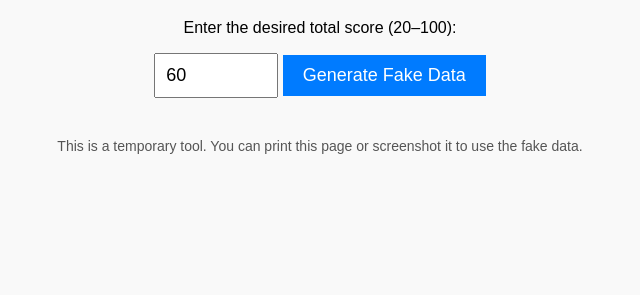
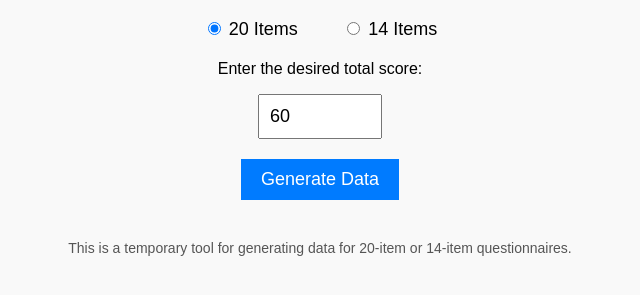
Before and after one commit to freshfish15/freshfish15.github.io, a website: page temp/index.html in a window 1280 px wide. Shown: the part 121-416 px from the top of the page, without its empty margins (320-960 px from the left). Drawn offline with Linux system fonts and the light colour scheme.

Commit message:
Update index.html

```diff
--- a/temp/index.html
+++ b/temp/index.html
@@ -3,7 +3,7 @@
 <head>
     <meta charset="UTF-8">
     <meta name="viewport" content="width=device-width, initial-scale=1.0">
-    <title> Data Generator (Temp)</title>
+    <title>Data Generator (Temp)</title>
     <style>
         body {
             font-family: Arial, Helvetica, sans-serif;
@@ -19,6 +19,13 @@
             text-align: center;
             margin-bottom: 30px;
         }
+        .mode-selection {
+            margin-bottom: 20px;
+        }
+        .mode-selection label {
+            font-size: 18px;
+            margin: 0 20px;
+        }
         input[type="number"] {
             padding: 10px;
             font-size: 18px;
@@ -31,6 +38,7 @@
             color: white;
             border: none;
             cursor: pointer;
+            margin-top: 20px;
         }
         button:hover {
             background: #0056b3;
@@ -50,7 +58,7 @@
             background: #e0e0e0;
             font-weight: bold;
         }
-        /* Alternating row colors for the 20 item rows */
+        /* Alternating row colors for item rows */
         tbody tr:nth-child(odd) {
             background-color: #f2f2f2;
         }
@@ -64,7 +72,7 @@
         .total-row td {
             font-weight: bold;
             font-size: 18px;
-            background: #e0e0e0 !important; /* Override alternating colors */
+            background: #e0e0e0 !important;
         }
         #result {
             display: none;
@@ -77,16 +85,23 @@
         }
     </style>
 </head>
-<body>
+<body onload="updateMode()">
     <h1>Data Generator</h1>
+
     <div class="input-area">
-        <p>Enter the desired total score (20–100):</p>
-        <input type="number" id="desiredTotal" min="20" max="100" value="60">
-        <button onclick="generateForm()">Generate Fake Data</button>
+        <div class="mode-selection">
+            <label><input type="radio" name="mode" value="20" checked onchange="updateMode()"> 20 Items</label>
+            <label><input type="radio" name="mode" value="14" onchange="updateMode()"> 14 Items</label>
+        </div>
+
+        <p>Enter the desired total score:</p>
+        <input type="number" id="desiredTotal" value="60">
+        <br>
+        <button onclick="generateForm()">Generate Data</button>
     </div>
 
     <div id="result">
-        <h2>Filled Questionnaire (Total = <span id="actualTotal"></span>)</h2>
+        <h2>Filled Questionnaire (<span id="itemsCount"></span> Items, Total = <span id="actualTotal"></span>)</h2>
         <table>
             <thead>
                 <tr>
@@ -104,49 +119,71 @@
         </table>
     </div>
 
-    <p class="note">This is a temporary tool. You can print this page or screenshot it to use the fake data.</p>
+    <p class="note">This is a temporary tool for generating data for 20-item or 14-item questionnaires.</p>
 
     <script>
+        function updateMode() {
+            const selectedMode = document.querySelector('input[name="mode"]:checked').value;
+            const numItems = parseInt(selectedMode);
+            const inputEl = document.getElementById('desiredTotal');
+            const minSum = numItems;
+            const maxSum = numItems * 5;
+            const midValue = Math.round((minSum + maxSum) / 2);
+
+            inputEl.min = minSum;
+            inputEl.max = maxSum;
+            inputEl.value = midValue;
+
+            // Hide previous result when switching mode
+            document.getElementById('result').style.display = 'none';
+        }
+
         function generateForm() {
+            const selectedMode = document.querySelector('input[name="mode"]:checked').value;
+            const numItems = parseInt(selectedMode);
+            const minSum = numItems;
+            const maxSum = numItems * 5;
+
             const input = parseInt(document.getElementById('desiredTotal').value);
-            if (isNaN(input) || input < 20 || input > 100) {
-                alert('Please enter a valid total score between 20 and 100.');
+            if (isNaN(input) || input < minSum || input > maxSum) {
+                alert(`Please enter a valid total score between ${minSum} and ${maxSum}.`);
                 return;
             }
 
-            const scores = generateExactSumScores(input);
+            const scores = generateExactSumScores(input, numItems);
+
             let html = '';
-
-            // Generate 20 item rows
-            for (let i = 0; i < 20; i++) {
+            // Generate item rows
+            for (let i = 0; i < numItems; i++) {
                 html += `<tr>
                     <td>${i + 1}</td>`;
                 for (let option = 1; option <= 5; option++) {
-                    const circle = (scores[i] === option) ? '&#9679;' : ''; // Only ● for selected, nothing for others
+                    const circle = (scores[i] === option) ? '&#9679;' : ''; // Only ● for selected
                     html += `<td class="circle">${circle}</td>`;
                 }
                 html += `</tr>`;
             }
 
-            // Add the 21st row for Total
+            // Total row
             html += `<tr class="total-row">
                 <td><strong>Total</strong></td>
                 <td colspan="5"><strong>${input}</strong></td>
             </tr>`;
 
             document.getElementById('tableBody').innerHTML = html;
+            document.getElementById('itemsCount').innerText = numItems;
             document.getElementById('actualTotal').innerText = input;
             document.getElementById('result').style.display = 'block';
         }
 
-        function generateExactSumScores(targetSum) {
-            // Start with all 1s (minimum sum = 20)
-            let scores = new Array(20).fill(1);
-            let currentSum = 20;
+        function generateExactSumScores(targetSum, numItems) {
+            // Start with all 1s
+            let scores = new Array(numItems).fill(1);
+            let currentSum = numItems;
 
-            // Randomly increment until we reach the exact target
+            // Randomly increment until exact target
             while (currentSum < targetSum) {
-                const idx = Math.floor(Math.random() * 20);
+                const idx = Math.floor(Math.random() * numItems);
                 if (scores[idx] < 5) {
                     scores[idx]++;
                     currentSum++;
```
